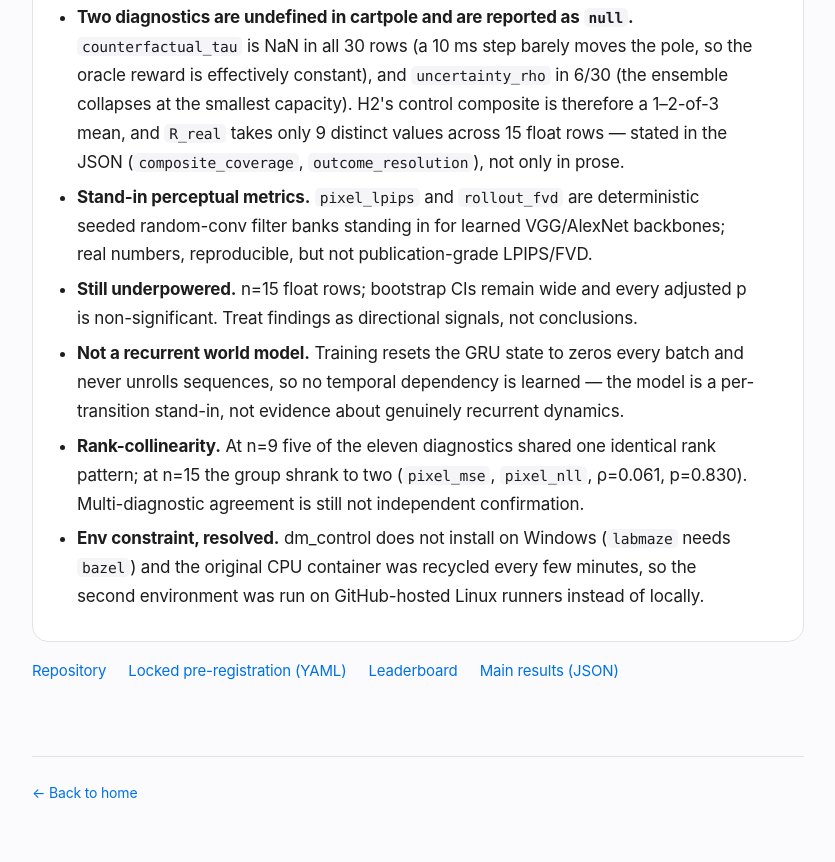
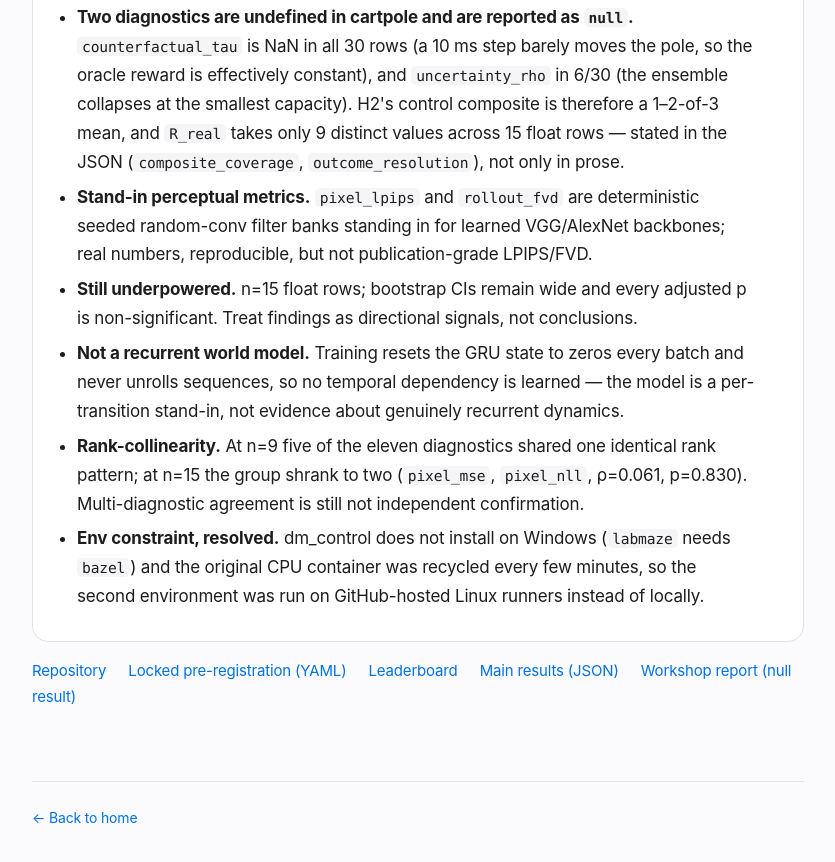
Before and after one commit to dafahaha/dafahaha.github.io, a plain HTML site: page wm-audit.html in a window 1280 px wide. Shown: the part 1438-2300 px from the top of the page, without its empty margins (222-1057 px from the left). Drawn offline with Linux system fonts and the light colour scheme.

Commit message:
docs: link the wm-audit workshop null-result report from home card and project page

```diff
--- a/wm-audit.html
+++ b/wm-audit.html
@@ -183,6 +183,7 @@ footer{
     <a href="https://github.com/dafahaha/wm-audit/blob/main/configs/preregistration.yaml" target="_blank" rel="noopener">Locked pre-registration (YAML)</a>
     <a href="https://github.com/dafahaha/wm-audit/blob/main/leaderboard/LEADERBOARD.md" target="_blank" rel="noopener">Leaderboard</a>
     <a href="https://github.com/dafahaha/wm-audit/blob/main/leaderboard/results_main_pixelnav_200k.json" target="_blank" rel="noopener">Main results (JSON)</a>
+    <a href="https://github.com/dafahaha/wm-audit/blob/main/docs/workshop_null_result.md" target="_blank" rel="noopener">Workshop report (null result)</a>
   </div>
 
   <footer>
```
Also changed, not shown: index.html (+1 -0 lines).
